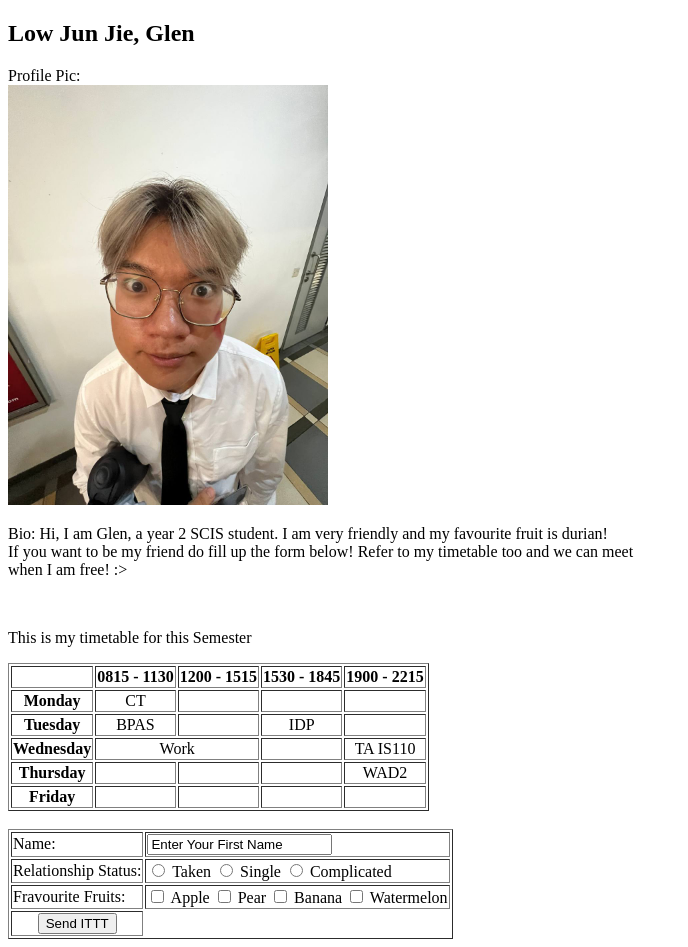
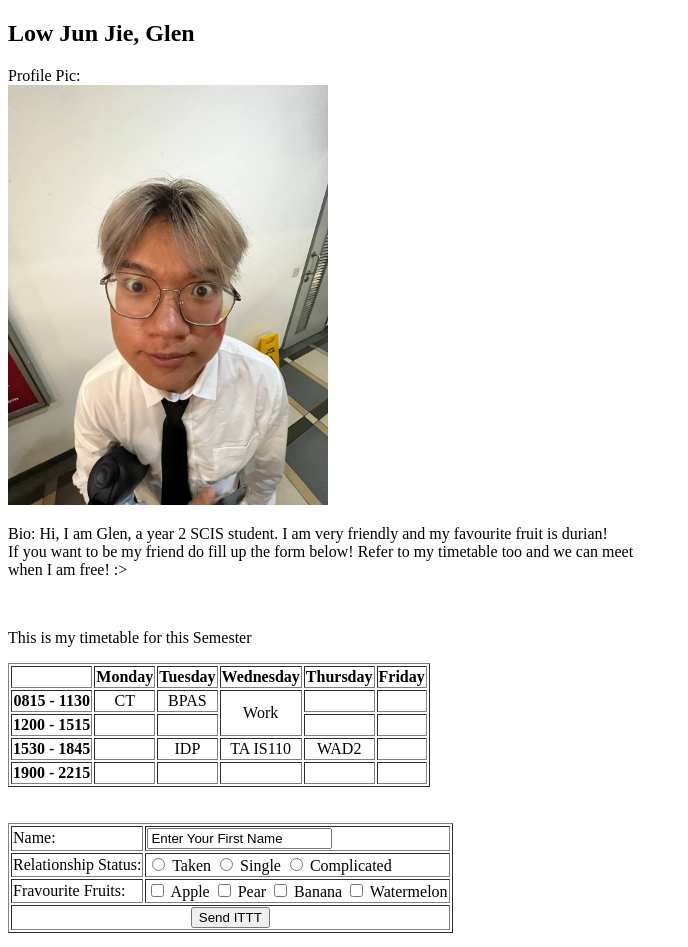
Before and after one commit to glenyoo/glenyoo.github.io, a plain HTML site: page index.html in a window 1280 px wide. Shown: the whole page, without its empty margins (0-688 px from the left). Drawn offline with Linux system fonts and the light colour scheme.

Commit message:
update tables

```diff
--- a/index.html
+++ b/index.html
@@ -24,47 +24,45 @@
     <table border="1">
         <tr>
             <th></th>
-            <th>0815 - 1130</th>
-            <th>1200 - 1515</th>
-            <th>1530 - 1845</th>
-            <th>1900 - 2215</th>
+            <th>Monday</th>
+            <th>Tuesday</th>
+            <th>Wednesday</th>
+            <th>Thursday</th>
+            <th>Friday</th>
         </tr>
         <tr>
-            <th>Monday</th>
+            <th>0815 - 1130</th>
             <td style="text-align: center;">CT</td>
+            <td style="text-align: center;">BPAS</td>
+            <td rowspan="2" style="text-align: center;">Work</td>
+            <td></td>
+            <td></td>
+        </tr>
+        <tr>
+            <th>1200 - 1515</th>
+            <td></td>
             <td></td>
             <td></td>
             <td></td>
         </tr>
         <tr>
-            <th>Tuesday</th>
-            <td style="text-align: center;">BPAS</td>
+            <th>1530 - 1845</th>
             <td></td>
             <td style="text-align: center;">IDP</td>
+            <td style="text-align: center;">TA IS110</td>
+            <td style="text-align: center;">WAD2</td>
             <td></td>
         </tr>
         <tr>
-            <th>Wednesday</th>
-            <td colspan="2" style="text-align: center;">Work</td>
+            <th>1900 - 2215</th>
             <td></td>
-            <td style="text-align: center;">TA IS110</td>
-        </tr>
-        <tr>
-            <th>Thursday</th>
-            <td></td>
-            <td></td>
-            <td></td>
-            <td style="text-align: center;">WAD2</td>
-        </tr>
-        <tr>
-            <th>Friday</th>
             <td></td>
             <td></td>
             <td></td>
             <td></td>
         </tr>
     </table>
-    <br/>
+    <br/><br/>
 
     <form action="" method="post">
         <table border="1">
@@ -90,7 +88,7 @@
                 </td>
             </tr>
             <tr>
-                <td rowspan="2" style="text-align: center;"><input type="submit" value="Send ITTT" /></td>
+                <td colspan="2" style="text-align: center;"><input type="submit" value="Send ITTT" /></td>
             </tr>
          </table>
     </form>
```
